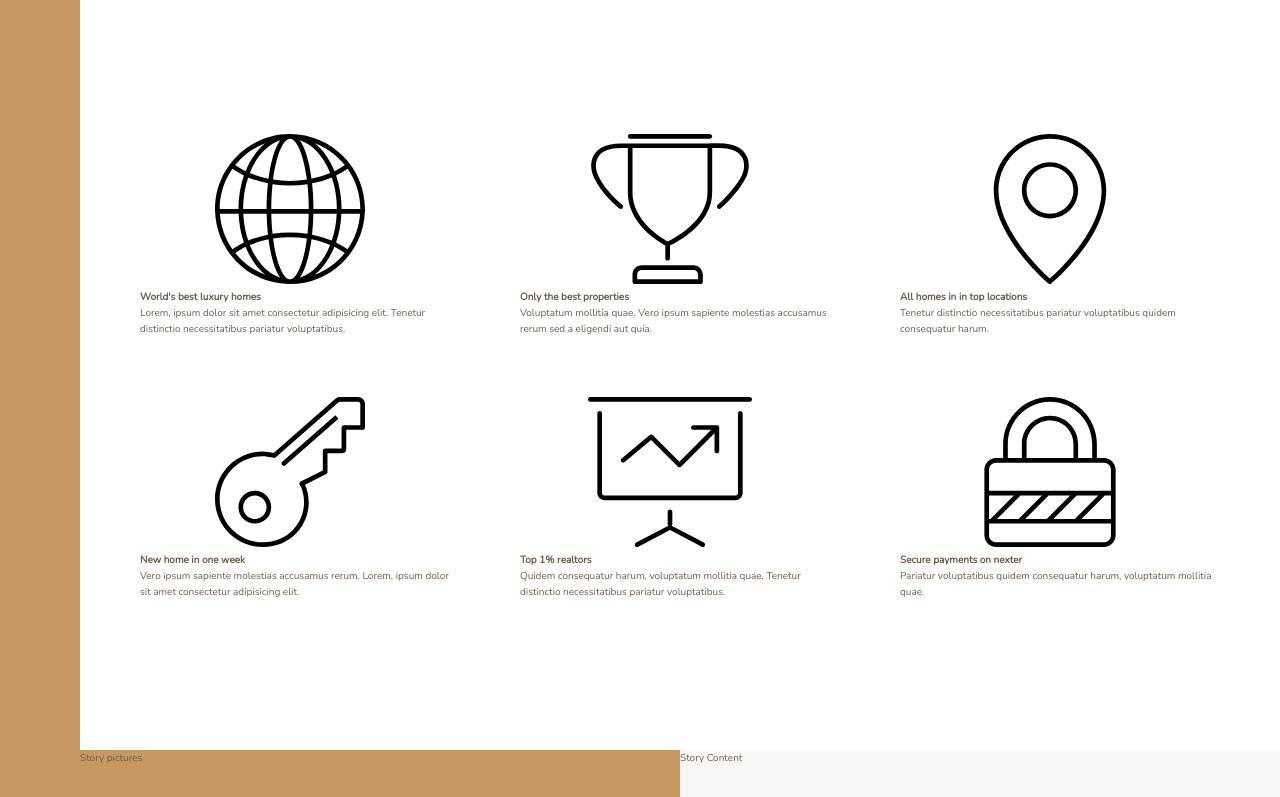
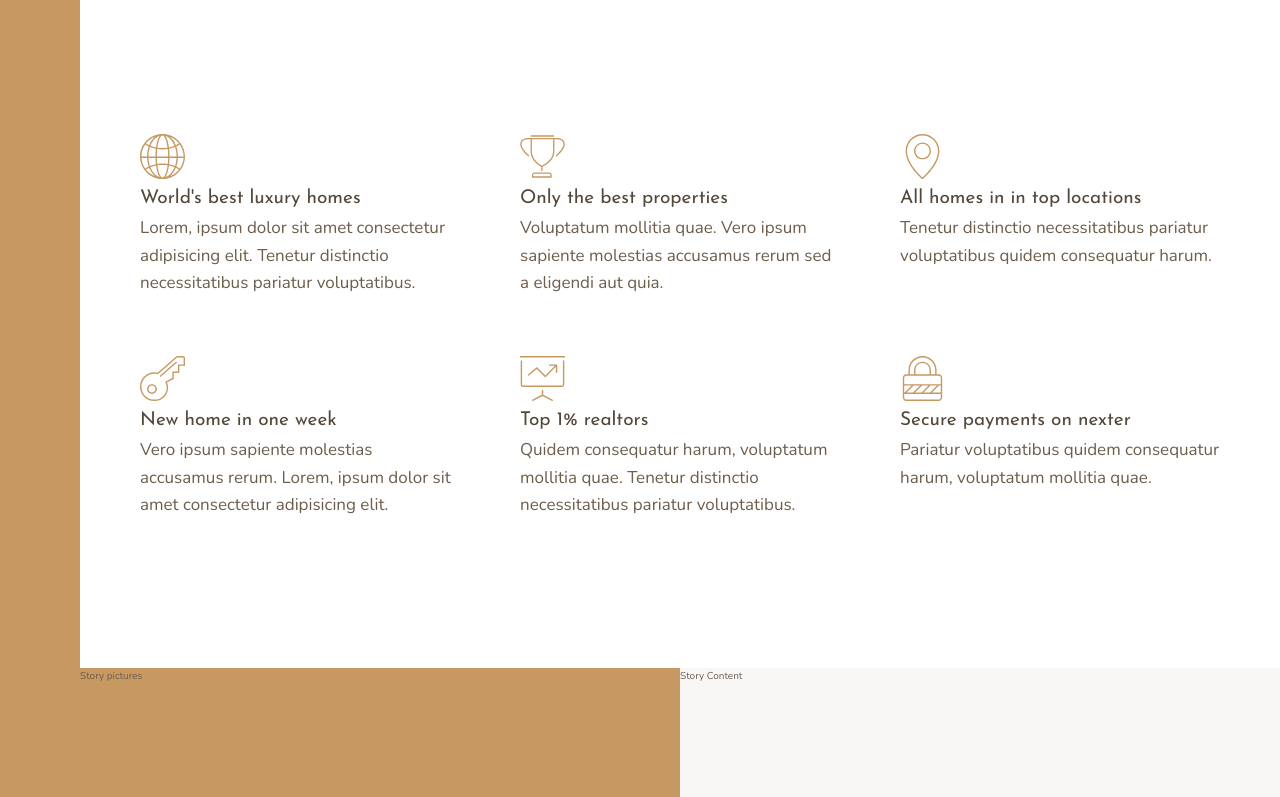
Before and after one commit to AllenLin0321/Nexter, a website: page index.html in a window 1280 px wide. Shown: the part 656-1453 px from the top of the page. Drawn offline with nearby package versions, Linux system fonts and the light colour scheme.

Commit message:
Features-1

```diff
--- a/index.html
+++ b/index.html
@@ -31,8 +31,8 @@
             <svg class="feature__icon">
                 <use xlink:href="img/sprite.svg#icon-global"></use>
             </svg>
-            <h4 class="heading-4">World's best luxury homes</h4>
-            <p>Lorem, ipsum dolor sit amet consectetur adipisicing elit. Tenetur distinctio necessitatibus pariatur
+            <h4 class="heading-4 heading-4--dark">World's best luxury homes</h4>
+            <p class="feature__text">Lorem, ipsum dolor sit amet consectetur adipisicing elit. Tenetur distinctio necessitatibus pariatur
                 voluptatibus.
             </p>
         </div>
@@ -40,24 +40,24 @@
             <svg class="feature__icon">
                 <use xlink:href="img/sprite.svg#icon-trophy"></use>
             </svg>
-            <h4 class="heading-4">Only the best properties</h4>
-            <p>Voluptatum mollitia quae. Vero ipsum sapiente molestias accusamus rerum sed a eligendi aut quia.
+            <h4 class="heading-4 heading-4--dark">Only the best properties</h4>
+            <p class="feature__text">Voluptatum mollitia quae. Vero ipsum sapiente molestias accusamus rerum sed a eligendi aut quia.
             </p>
         </div>
         <div class="feature">
             <svg class="feature__icon">
                 <use xlink:href="img/sprite.svg#icon-map-pin"></use>
             </svg>
-            <h4 class="heading-4">All homes in in top locations</h4>
-            <p>Tenetur distinctio necessitatibus pariatur voluptatibus quidem consequatur harum.
+            <h4 class="heading-4 heading-4--dark">All homes in in top locations</h4>
+            <p class="feature__text">Tenetur distinctio necessitatibus pariatur voluptatibus quidem consequatur harum.
             </p>
         </div>
         <div class="feature">
             <svg class="feature__icon">
                 <use xlink:href="img/sprite.svg#icon-key"></use>
             </svg>
-            <h4 class="heading-4">New home in one week</h4>
-            <p>Vero ipsum sapiente molestias accusamus rerum. Lorem, ipsum dolor sit amet consectetur adipisicing elit.
+            <h4 class="heading-4 heading-4--dark">New home in one week</h4>
+            <p class="feature__text">Vero ipsum sapiente molestias accusamus rerum. Lorem, ipsum dolor sit amet consectetur adipisicing elit.
             </p>
         </div>
 
@@ -65,8 +65,8 @@
             <svg class="feature__icon">
                 <use xlink:href="img/sprite.svg#icon-presentation"></use>
             </svg>
-            <h4 class="heading-4">Top 1% realtors</h4>
-            <p>Quidem consequatur harum, voluptatum mollitia quae. Tenetur distinctio necessitatibus pariatur
+            <h4 class="heading-4 heading-4--dark">Top 1% realtors</h4>
+            <p class="feature__text">Quidem consequatur harum, voluptatum mollitia quae. Tenetur distinctio necessitatibus pariatur
                 voluptatibus.
             </p>
         </div>
@@ -74,8 +74,8 @@
             <svg class="feature__icon">
                 <use xlink:href="img/sprite.svg#icon-lock"></use>
             </svg>
-            <h4 class="heading-4">Secure payments on nexter</h4>
-            <p>Pariatur voluptatibus quidem consequatur harum, voluptatum mollitia quae.
+            <h4 class="heading-4 heading-4--dark">Secure payments on nexter</h4>
+            <p class="feature__text">Pariatur voluptatibus quidem consequatur harum, voluptatum mollitia quae.
             </p>
         </div>
 
--- a/package.json
+++ b/package.json
@@ -7,7 +7,6 @@
     "watch:sass": "node-sass sass/main.scss css/style.css -w",
     "devserver": "live-server --browser=firefox",
     "start": "npm-run-all --parallel devserver watch:sass",
-
     "compile:sass": "node-sass sass/main.scss css/style.comp.css",
     "prefix:css": "postcss --use autoprefixer -b 'last 10 versions' css/style.comp.css -o css/style.prefix.css",
     "compress:css": "node-sass css/style.prefix.css css/style.css --output-style compressed",
--- a/sass/_features.scss
+++ b/sass/_features.scss
@@ -8,3 +8,16 @@
     grid-gap: 6rem;
 
 }
+
+.feature {
+
+    &__icon {
+        fill: $color-primary;
+        width: 4.5rem;
+        height: 4.5rem;
+    }
+
+    &__text {
+        font-size: 1.7rem;
+    }
+}
--- a/sass/_typography.scss
+++ b/sass/_typography.scss
@@ -0,0 +1,30 @@
+%heading {
+    font-family: $font-display;
+    font-weight: 400;
+}
+
+.heading-1 {
+    @extend %heading;
+}
+
+.heading-2 {
+    @extend %heading;
+}
+
+.heading-3 {
+    @extend %heading;
+}
+
+.heading-4 {
+    @extend %heading;
+
+    font-size: 1.9rem;
+
+    &--light {
+        color: $color-grey-light-1;
+    }
+
+    &--dark {
+        color: $color-grey-dark-1;
+    }
+}
```
Also changed, not shown: css/style.css, 1 other file.
